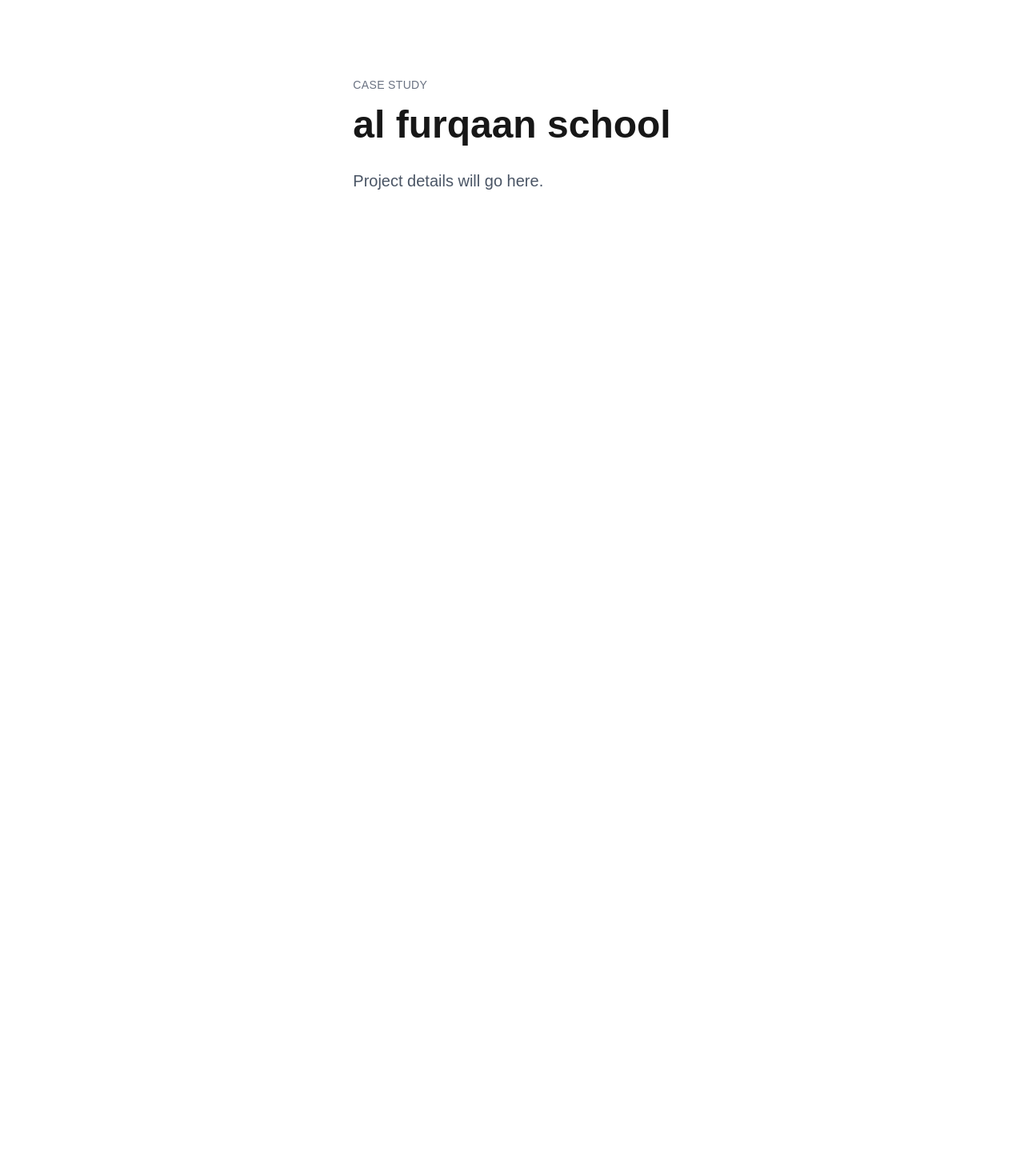
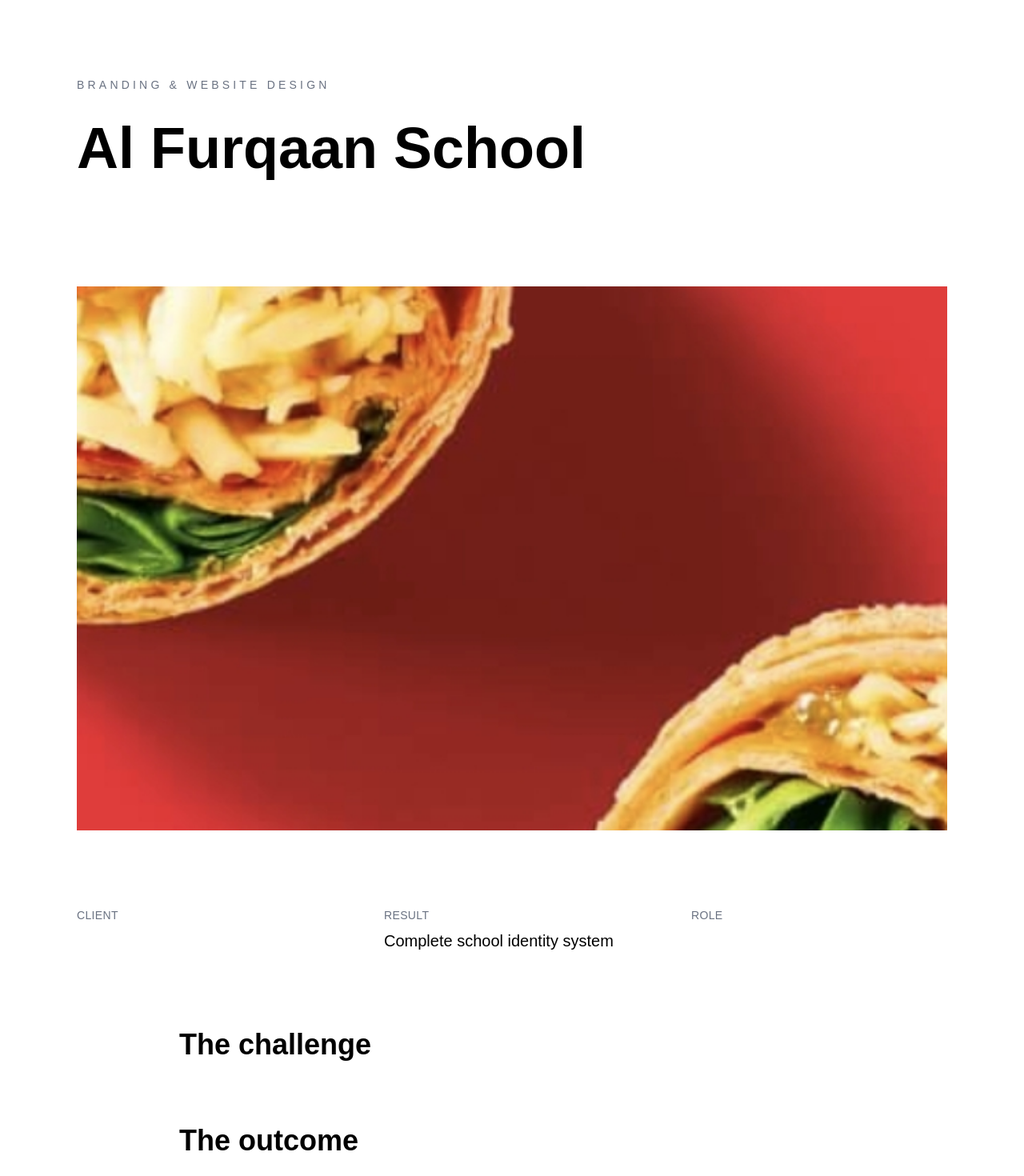
Before and after one commit to tanbuidesigns/tan-bui-designs, a Next.js app: page /work/al-furqaan-school in a window 1280 px wide. Shown: the top 1470 px of the page at 80% size. Before the commit the page ends 800 px from the top, so only its background shows below. Built offline with nearby package versions, Linux system fonts and the light colour scheme.

Commit message:
Add first case study page

```diff
--- a/src/app/work/[slug]/page.tsx
+++ b/src/app/work/[slug]/page.tsx
@@ -1,23 +1,84 @@
+import Image from "next/image";
+import { projects } from "@/data/projects";
+import { notFound } from "next/navigation";
+
 export default async function ProjectPage({
   params,
 }: {
   params: Promise<{ slug: string }>;
 }) {
   const { slug } = await params;
+  const project = projects.find((item) => item.slug === slug);
+
+  if (!project) {
+    notFound();
+  }
 
   return (
-    <main className="max-w-4xl mx-auto px-8 py-24">
-      <p className="text-sm uppercase tracking-wide text-gray-500 mb-4">
-        Case Study
-      </p>
+    <main className="bg-white text-black">
+      <section className="max-w-6xl mx-auto px-8 py-24">
+        <p className="uppercase tracking-[0.3em] text-sm text-gray-500 mb-6">
+          {project.category}
+        </p>
 
-      <h1 className="text-5xl font-bold mb-8">
-        {slug.replaceAll("-", " ")}
-      </h1>
+        <h1 className="text-5xl md:text-7xl font-bold leading-tight max-w-5xl">
+          {project.title}
+        </h1>
 
-      <p className="text-xl text-gray-600">
-        Project details will go here.
-      </p>
+        <p className="text-xl text-gray-600 mt-8 max-w-3xl">
+          {project.intro}
+        </p>
+      </section>
+
+      <section className="max-w-6xl mx-auto px-8">
+        <div className="relative aspect-[16/10] bg-gray-100">
+          <Image
+            src={project.image}
+            alt={project.title}
+            fill
+            className="object-cover"
+          />
+        </div>
+      </section>
+
+      <section className="max-w-6xl mx-auto px-8 py-24 grid md:grid-cols-3 gap-16">
+        <div>
+          <p className="text-sm uppercase tracking-wide text-gray-500 mb-2">
+            Client
+          </p>
+          <p className="text-xl">{project.client}</p>
+        </div>
+
+        <div>
+          <p className="text-sm uppercase tracking-wide text-gray-500 mb-2">
+            Result
+          </p>
+          <p className="text-xl">{project.result}</p>
+        </div>
+
+        <div>
+          <p className="text-sm uppercase tracking-wide text-gray-500 mb-2">
+            Role
+          </p>
+          <ul className="space-y-2 text-xl">
+            {project.role?.map((item) => (
+              <li key={item}>{item}</li>
+            ))}
+          </ul>
+        </div>
+      </section>
+
+      <section className="max-w-4xl mx-auto px-8 pb-24">
+        <h2 className="text-4xl font-bold mb-8">The challenge</h2>
+        <p className="text-xl text-gray-600 leading-relaxed">
+          {project.challenge}
+        </p>
+
+        <h2 className="text-4xl font-bold mt-20 mb-8">The outcome</h2>
+        <p className="text-xl text-gray-600 leading-relaxed">
+          {project.outcome}
+        </p>
+      </section>
     </main>
   );
 }
--- a/src/data/projects.ts
+++ b/src/data/projects.ts
@@ -3,8 +3,22 @@
   title: "Healthy Muslim Marriage Handbook",
   slug: "healthy-muslim-marriage-handbook",
   category: "Publication Design & Branding",
+  client: "White Thread Press",
   result: "80,000 copies sold",
   image: "/projects/healthy-muslim-marriage/cover.jpg",
+  intro:
+    "Book cover design, visual branding and print-ready artwork for one of White Thread Press’s bestselling Islamic publications.",
+  challenge:
+    "The cover needed to communicate trust, professionalism and warmth while appealing to a broad Muslim audience across bookshops and online platforms.",
+  role: [
+    "Research and visual direction",
+    "Cover design",
+    "Typography selection",
+    "Brand positioning ideas",
+    "Print-ready artwork",
+  ],
+  outcome:
+    "The book became a bestseller, selling nearly 80,000 copies and becoming a recognised title across Islamic bookstores in the UK.",
 },
   {
     title: "Colonis Exhibition",
```
Lines whose indentation alone changed are shown as unchanged.
